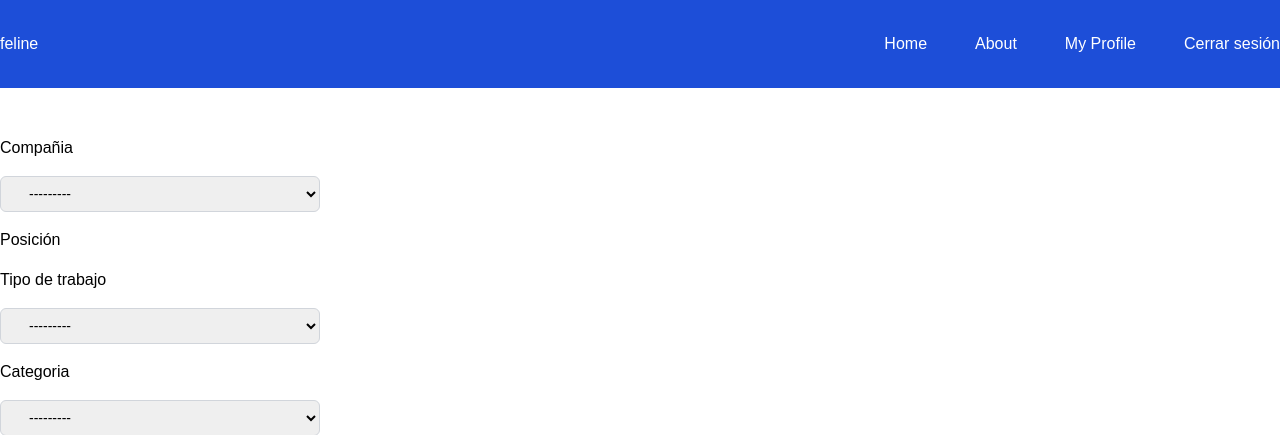
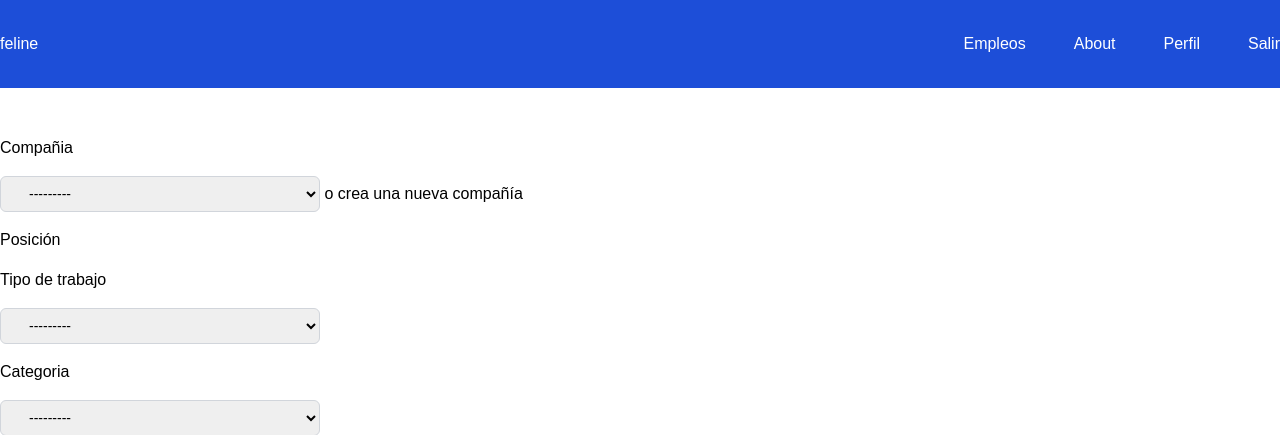
Before and after one commit to LordFitoi/feline, a Django app: page /new/ in a window 1280 px wide. Shown: the top 435 px of the page. Run offline with Django 3.2, Linux system fonts and the light colour scheme; the visitor is signed in with stand-in values (Sample User, id 1); data that the repository does not hold is empty; parts of the project's set-up code (start-up, migrations or seed data) failed here and were passed over; some libraries are stand-ins or nearby versions; some web fonts are replaced.

Commit message:
Create Company form

```diff
--- a/config/urls.py
+++ b/config/urls.py
@@ -5,12 +5,13 @@
 from django.views import defaults as default_views
 from django.views.generic import TemplateView
 from rest_framework.authtoken.views import obtain_auth_token
-from feline.jobposts.views import jobpost_create_view, jobpost_detail_view, jobpost_list_view
+from feline.jobposts.views import company_create_view, jobpost_create_view, jobpost_detail_view, jobpost_list_view
 
 urlpatterns = [
     path("", jobpost_list_view, name="home"),
     path("new/", jobpost_create_view, name="create"),
-    path("<str:slug>/", view=jobpost_detail_view, name="jobpost-detail"),
+    path("jobpost/<str:slug>/", jobpost_detail_view, name="jobpost-detail"),
+    path("company/new/", company_create_view, name="company-create"),
     path(
         "about/", TemplateView.as_view(template_name="pages/about.html"), name="about"
     ),
--- a/feline/jobposts/models.py
+++ b/feline/jobposts/models.py
@@ -1,8 +1,8 @@
 from enum import Enum
 from feline.users.models import User
-from django.db.models.fields.related import ForeignKey
 from django_countries.fields import CountryField
 from django.db import models
+from django.db.models.fields.related import ForeignKey
 from django_extensions.db.fields import AutoSlugField
 from django_extensions.db.models import TitleSlugDescriptionModel, TimeStampedModel
 from django.urls import reverse
@@ -25,16 +25,14 @@
 
 
 class Company(TimeStampedModel, models.Model):
-    logo = models.ImageField(blank=True, null=True)
-    name = models.CharField('nombre', max_length=255)
-    description = models.TextField('descripción', blank=True, null=True)
+    description = RichTextField('descripción')
+    logo = models.ImageField("Logo de la Compañía", blank=True, null=True)
+    name = models.CharField('Nombre de la Compañía', max_length=255)
     slug = AutoSlugField('slug', populate_from='name')
     email = models.EmailField()
-    verified = models.BooleanField()
-    company_url = models.URLField(blank=True)
-    twitter_url = models.URLField(blank=True)
-    lindkedin_url = models.URLField(blank=True)
-    country = CountryField()
+    verified = models.BooleanField(blank=True, null=True)
+    company_url = models.URLField("Pagina de la Compañía", blank=True)
+    country = CountryField("País")
     user = models.ForeignKey(User, on_delete=models.CASCADE)
 
     def __str__(self):
--- a/feline/jobposts/urls.py
+++ b/feline/jobposts/urls.py
@@ -9,7 +9,7 @@
 app_name = "jobpost"
 urlpatterns = [
     path("", view=jobpost_list_view, name="home"),
-    path("<str:slug>/", view=jobpost_detail_view, name="jobpost-detail"),
+    path("<str:slug>/", view=jobpost_detail_view, name="detail"),
     path("new", view=jobpost_create_view, name="create"),
 
 ]
--- a/feline/jobposts/views.py
+++ b/feline/jobposts/views.py
@@ -1,11 +1,9 @@
 from __future__ import annotations
+
 from django.shortcuts import render
-
 from django.views.generic import DetailView, ListView, CreateView
 
-from feline.jobposts.forms import JobPostForm
-
-from .forms import JobPostForm
+from .forms import CompanyForm, JobPostForm
 from .models import Company, JobPost
 
 
@@ -27,9 +25,9 @@
 
 
 class JobPostCreateView(CreateView):
+    form = JobPostForm
     model = JobPost
     success_url = "/"
-    form = JobPostForm
     fields = ['company','title', 'description', 'location', 'how_to_apply', 'application_url', 'application_email', 'job_type', 'category', 'tags', 'currency','salary_range_start_at', 'salary_range_end_at', 'sponsor_relocation']
 
     def get_context_data(self, **kwargs: Any) -> Dict[str, Any]:
@@ -39,3 +37,17 @@
 
 
 jobpost_create_view = JobPostCreateView.as_view()
+
+
+class CompanyCreateView(CreateView):
+    form = CompanyForm
+    model = Company
+    success_url =  "/new"
+    fields = ["logo", "name", "description", "email", "company_url", "country"]
+
+    def form_valid(self, form):
+        form.instance.user = self.request.user
+        return super(CompanyCreateView, self).form_valid(form)
+
+
+company_create_view = CompanyCreateView.as_view()
--- a/feline/templates/base.html
+++ b/feline/templates/base.html
@@ -44,7 +44,7 @@
         <div class="" id="navbarSupportedContent">
           <ul class="flex">
             <li class="active">
-              <a class="nav-link" href="{% url 'home' %}">Home <span class="sr-only">(current)</span></a>
+              <a class="nav-link" href="{% url 'home' %}">Empleos <span class="sr-only">(current)</span></a>
             </li>
             <li class="ml-12">
               <a class="nav-link" href="{% url 'about' %}">About</a>
@@ -52,20 +52,20 @@
             {% if request.user.is_authenticated %}
               <li class="ml-12">
                 {# URL provided by django-allauth/account/urls.py #}
-                <a class="nav-link" href="{% url 'users:detail' request.user.username  %}">{% translate "My Profile" %}</a>
+                <a class="nav-link" href="{% url 'users:detail' request.user.username  %}">Perfil</a>
               </li>
               <li class="ml-12">
                 {# URL provided by django-allauth/account/urls.py #}
-                <a class="nav-link" href="{% url 'account_logout' %}">{% translate "Sign Out" %}</a>
+                <a class="nav-link" href="{% url 'account_logout' %}">Salir</a>
               </li>
             {% else %}
               <li class="ml-12">
                 {# URL provided by django-allauth/account/urls.py #}
-                <a id="sign-up-link" class="nav-link" href="{% url 'account_signup' %}">{% translate "Sign Up" %}</a>
+                <a id="sign-up-link" class="nav-link" href="{% url 'account_signup' %}">Registrate</a>
               </li>
               <li class="ml-12">
                 {# URL provided by django-allauth/account/urls.py #}
-                <a id="log-in-link" class="nav-link" href="{% url 'account_login' %}">{% translate "Sign In" %}</a>
+                <a id="log-in-link" class="nav-link" href="{% url 'account_login' %}">Iniciar Sesión</a>
               </li>
             {% endif %}
           </ul>
--- a/feline/templates/jobposts/jobpost_form.html
+++ b/feline/templates/jobposts/jobpost_form.html
@@ -11,7 +11,7 @@
     <div class="fieldWrapper">
         {{ form.company.errors }}
         <label for="{{ form.company.id_for_label }}">Compañia</label>
-        {{ form.company }}
+        {{ form.company }} o  <a href="{% url 'company-create' %}">crea una nueva compañía</a>
     </div>
     <div class="fieldWrapper">
         {{ form.title.errors }}
```
Also changed, not shown: feline/jobposts/forms.py (+9 -1 lines), feline/templates/jobposts/company_form.html (added, +16 -0 lines), feline/jobposts/migrations/0005_auto_20211016_2334.py (added), feline/jobposts/migrations/0006_auto_20211016_2341.py (added), feline/jobposts/migrations/0007_auto_20211016_2345.py (added).
